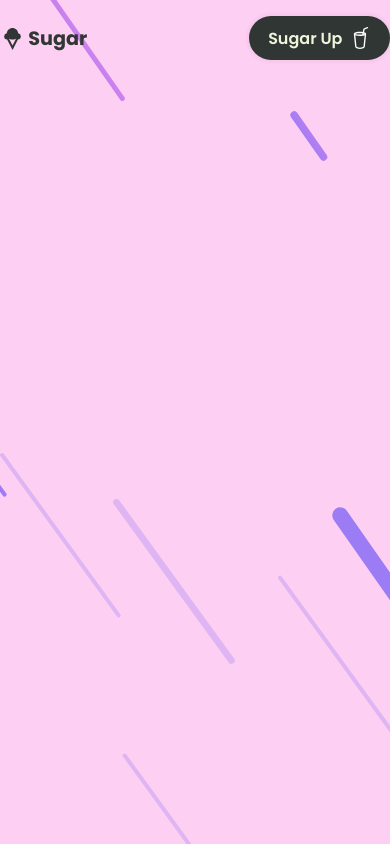
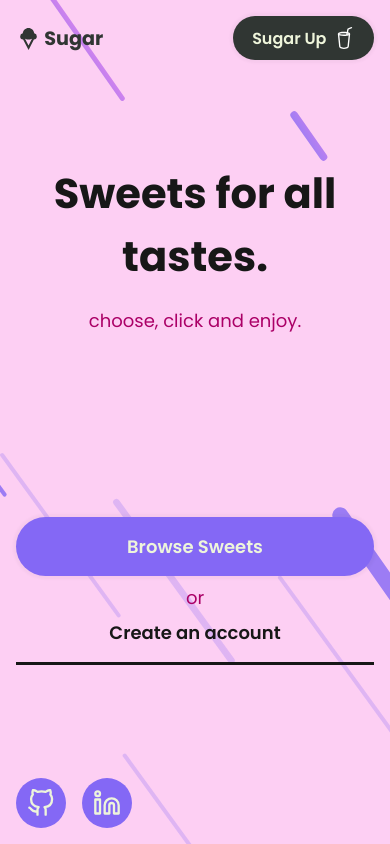
Before and after one commit to gustavo-zsilva/sugar, a Next.js app: page / in a window 390 px wide. Built offline with nearby package versions, Linux system fonts and the light colour scheme.

Commit message:
Finished Mobile UI

```diff
--- a/src/pages/index.tsx
+++ b/src/pages/index.tsx
@@ -1,6 +1,8 @@
 import Head from "next/head"
 import { Header } from "@components/Header"
 
+import { Button } from "@components/Button"
+import { Footer } from "@components/Footer"
 import { Container } from "../styles/pages/Home"
 
 export default function Home() {
@@ -12,6 +14,22 @@
 
         <div>
             <Header />
+            <main>
+                <div>
+                    <h1>Sweets for all tastes.</h1>
+                    <span>choose, click and enjoy.</span>
+                </div>
+                <div>
+                    <Button type="purple">
+                        <span>Browse Sweets</span>
+                    </Button>
+                    <span>or</span>
+                    <Button type="ghost">
+                        <span>Create an account</span>
+                    </Button>
+                </div>
+            </main>
+            <Footer />
         </div>
     </Container>
   )
--- a/src/styles/pages/Home.ts
+++ b/src/styles/pages/Home.ts
@@ -3,15 +3,50 @@
 export const Container = styled('div', {
     maxWidth: '80rem',
     margin: 'auto',
+    height: '100vh',
+
+    '@sm': {
+        margin: '0 1rem',
+    },
 
     'div': {
         display: 'grid',
         gridTemplateAreas: `
             'Header Header'
-            'Main Hero'
+            'Main Main'
             'Footer Footer'
         `,
         gridTemplateColumns: '1fr 1fr',
-        gridTemplateRows: '1fr auto 1fr',
+        gridTemplateRows: 'auto 1fr auto',
+        height: '100%',
+
+
+        'main': {
+            gridArea: 'Main',
+            display: 'flex',
+            flexDirection: 'column',
+
+            'div': {
+                display: 'flex',
+                flexDirection: 'column',
+                justifyContent: 'center',
+                textAlign: 'center',
+
+                'h1': {
+                    fontSize: '2.6rem',
+                    marginBottom: '1.2rem',
+                },
+                '> span': {
+                    fontSize: '1.125rem',
+                    color: '$secondary',
+                }
+            },
+
+            'div:last-child': {
+                '> span': {
+                    transform: 'translateY(30%)'
+                }
+            }
+        }
     }
 })
```
